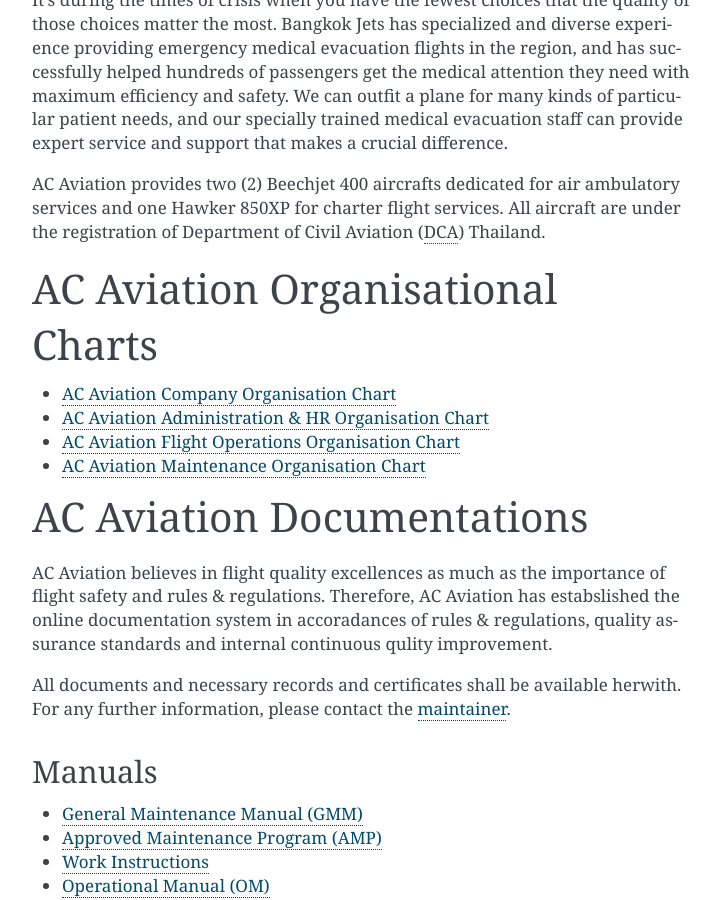
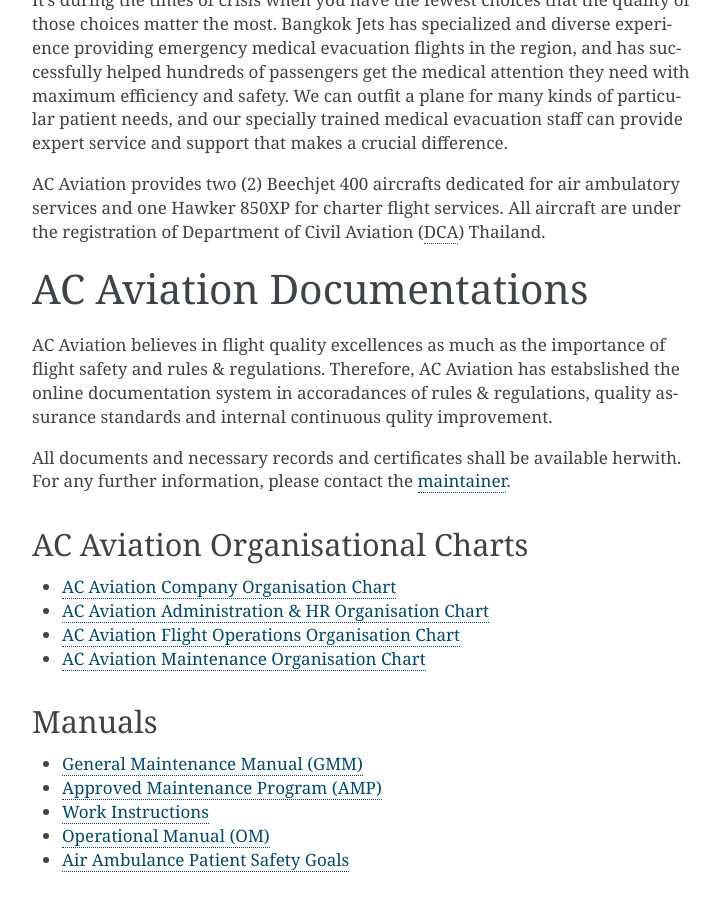
Before and after one commit to paisan/AC-Aviation, a Sphinx documentation site: the page built from source/index.rst, in a window 1280 px wide and 900 px high, scrolled down 816 px. Shown: the whole window, without its empty margins (388-1107 px from the left). Built offline with Sphinx 7.4.7, drawn with Linux system fonts in a browser that asks for light colours; part of the change alters nothing that is shown; some of the changed text lies outside the part shown.

```diff
--- a/source/index.rst
+++ b/source/index.rst
@@ -22,8 +22,17 @@ It’s during the times of crisis when you have the fewest choices that the qual
 
 AC Aviation provides two (2) Beechjet 400 aircrafts dedicated for air ambulatory services and one Hawker 850XP for charter flight services. All aircraft are under the registration of Department of Civil Aviation (:abbr:`DCA`) Thailand.
 
+AC Aviation Documentations
+==========================
+
+AC Aviation believes in flight quality excellences as much as the importance of flight safety and rules & regulations. Therefore, AC Aviation has estabslished the online documentation system in accoradances of rules & regulations, quality assurance standards and internal continuous qulity improvement.
+
+All documents and necessary records and certificates shall be available herwith. For any further information, please contact the maintainer_.
+
+.. _maintainer: pkhonjum@gmail.com
+
 AC Aviation Organisational Charts
-=================================
+---------------------------------
 
 .. toctree::
    :maxdepth: 1
@@ -32,15 +41,6 @@ AC Aviation Organisational Charts
    Charts/ACA_Administation_HR_Organisation
    Charts/ACA_Flight_Operations_Organisation
    Charts/ACA_Maintenance_Organisation
-
-AC Aviation Documentations
-==========================
-
-AC Aviation believes in flight quality excellences as much as the importance of flight safety and rules & regulations. Therefore, AC Aviation has estabslished the online documentation system in accoradances of rules & regulations, quality assurance standards and internal continuous qulity improvement.
-
-All documents and necessary records and certificates shall be available herwith. For any further information, please contact the maintainer_.
-
-.. _maintainer: pkhonjum@gmail.com
 
 Manuals
 -------
```
Also changed, not shown: 5 other files.
